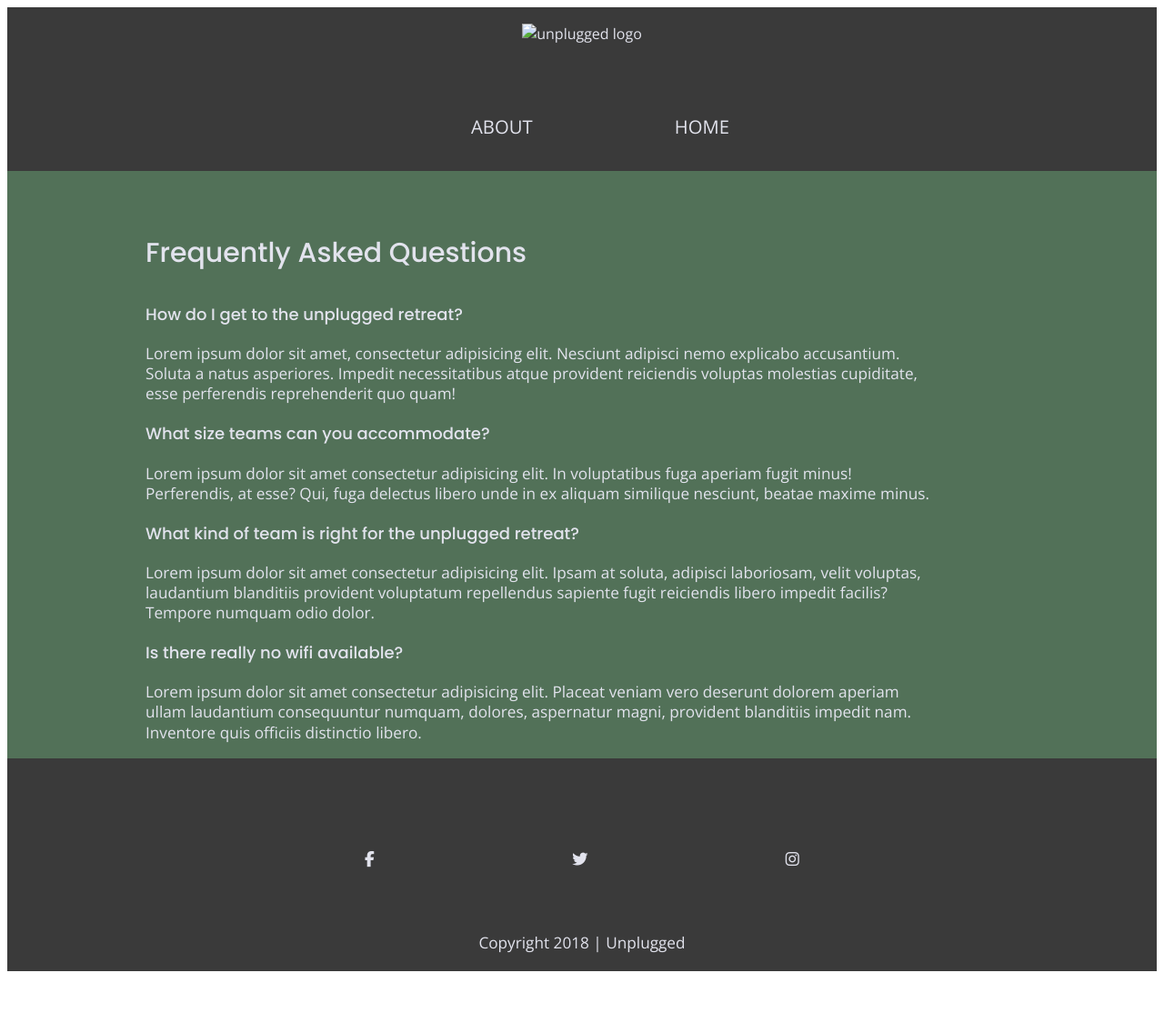
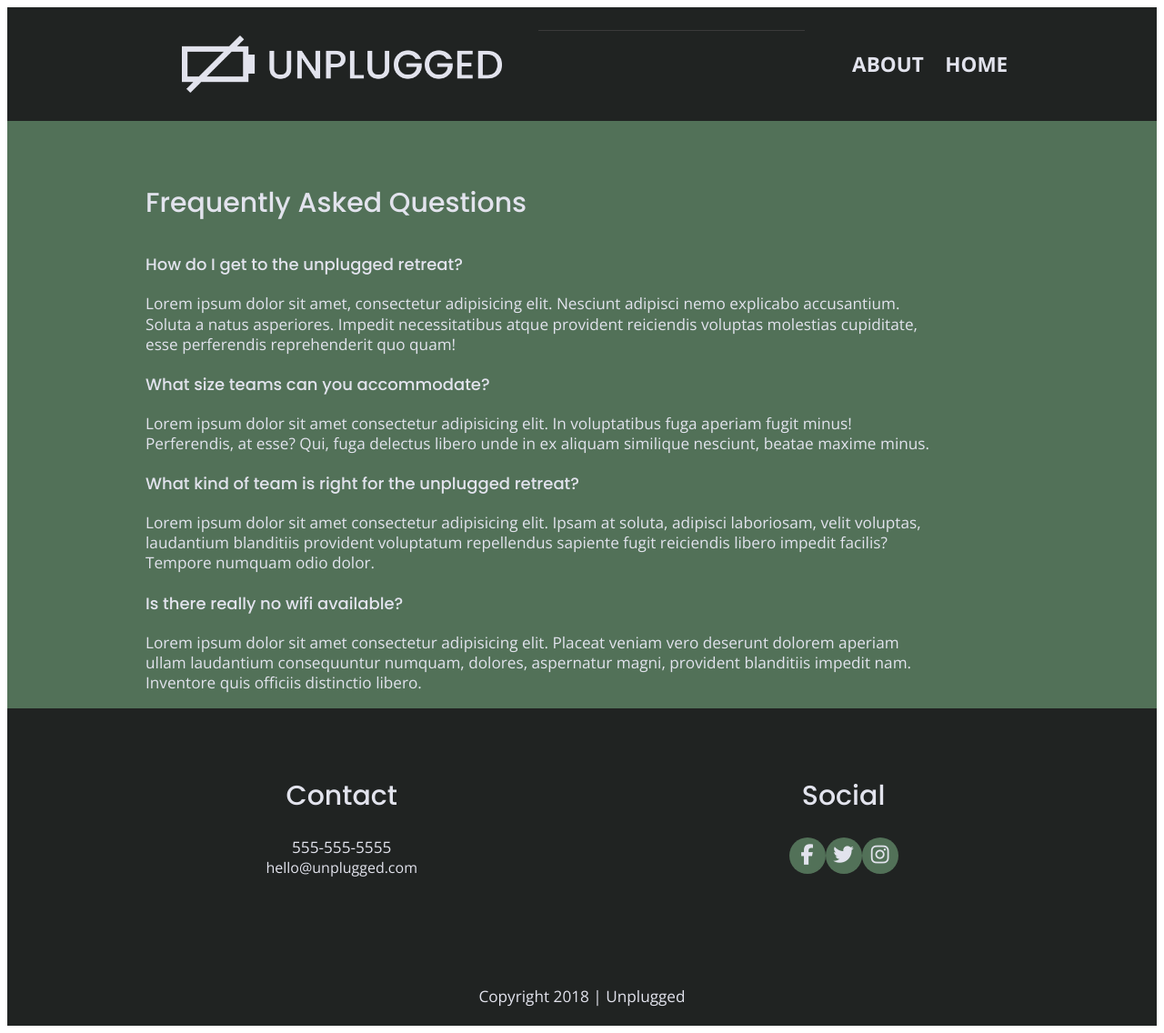
Before and after one commit to Tphalen13/Aquarium-Responsive-Project, a website built with Parcel: page faq/index.html in a window 1280 px wide. Shown: the whole page at 91% size. Before the commit the page ends 1076 px from the top, so only its background shows below. Built offline with nearby package versions, Linux system fonts and the light colour scheme; files whose address does not match are found by name.

Commit message:
Finished Css to adjust logo, header, and footer.

```diff
--- a/css/main.css
+++ b/css/main.css
@@ -89,7 +89,9 @@ textarea {
 
 /*General Styles*/
 html{
-  font-size: 16px;
+  color: #222;
+  font-size: 1em;
+  line-height: 1.4;
 }
 
 body{
@@ -133,85 +135,105 @@ address{
 }
 
    /* ----------------Base Header-Footer Styles---------------------------------*/
-
-
    header,
    footer {
+     background-color: #202322;
      display: flex;
      justify-content: center;
      align-items: center;
      flex-flow: row wrap;
-  background-color: #3a3a3a;
    }
-header{
-  padding: 10px 0;
-  height: 20vh;
+
+   header {
+     padding: 15px 0;
    }
-header .content-wrapper{
+
+   header .content-wrapper {
+     margin: 0;
+     display: flex;
+
+   }
+
+   header figure {
+     width: 50%;
      display: flex;
      justify-content: center;
      align-items: center;
      flex-flow: row wrap;
-  margin: 0;
- height: 20vh;
    }
-.header-divider{
-  width:100%;
+   .header-divider {
+    background: #3a3a3a;
     height: 1px;
+    width: 100%;
     margin: 10px 0 20px 0;
   }
 
-header nav{
+  header nav {
+    width: 80%;
+    font-size: 1.25em;
+    font-weight: 700;
+    text-transform: uppercase;
     display: flex;
     justify-content: space-around;
     align-items: center;
     flex-flow: row wrap;
-  width:50%;
-  font-size: 1.125em;
-  font-style: 700;
-  text-transform: uppercase;
   }
-header nav ul{
+
+  header nav ul {
+    width: 100%;
     display: flex;
     justify-content: space-around;
-  width:100%;
   }
-header nav ul li{
+  header nav ul li {
     font-size: 1.125em;
   }
 
-
-footer{
+   footer {
+     text-align: center;
      flex-direction: column;
-  text-align: center;
    }
 
-footer p{
+   footer p {
      margin: 0;
    }
-footer .content-wrapper{
+
+   footer .content-wrapper {
      width: 55%;
      margin: 50px 0;
+
+   }
+   footer .footer-content{
+    display: flex;
+    justify-content: space-between;
+   }
+   footer .contact {
+     margin-bottom: 50px;
+
    }
 
-footer .contact{
-  margin-bottom:50px;
-}
-footer .social-icons{
+   footer .social-icons {
      display: flex;
      justify-content: space-around;
      align-items: center;
    }
 
-footer .social p{
+   footer .social-icons p {
+     background-color: #527158;
+     border-radius: 50%;
+     width: 40px;
+     height: 40px;
      display: flex;
      justify-content: center;
      align-items: center;
    }
-footer .copyright{
+
+   footer .social-icons p i {
+     font-size: 1.3125em;
+   }
+
+   footer .copyright {
      margin: 20px 0;
    }
-
 
 
 /*-----------------------Mobile Styles - Homepage-----------------------------*/
--- a/faq/index.html
+++ b/faq/index.html
@@ -30,8 +30,11 @@
 <body>
     <header>
       <div class="content-wrapper">
-        <a href=""><img src="" alt="unplugged logo">
+        <figure>
+          <a href="#">
+            <img src="../img/unpluggedlogo.png" alt="unplugged logo">
           </a>
+        </figure>
         <div class="header-divider"></div>
         <nav>
           <ul>
@@ -72,10 +75,13 @@
         <div class="footer-content">
           <div class="contact">
             <address>
-
+              <h2>Contact</h2>
+              <p>555-555-5555</p>
+              <email>hello@unplugged.com</email>
             </address>
           </div>
           <div class="social">
+            <h2>Social</h2>
             <div class="social-icons">
               <p>
                 <a href="https://www.facebook.com" target="blank"><i class="fab fa-facebook-f"></i></a>
```
Also changed, not shown: about/index.html (+9 -3 lines), index.html (+9 -3 lines), img/unpluggedlogo.png (added). Lines whose indentation alone changed are shown as unchanged.
